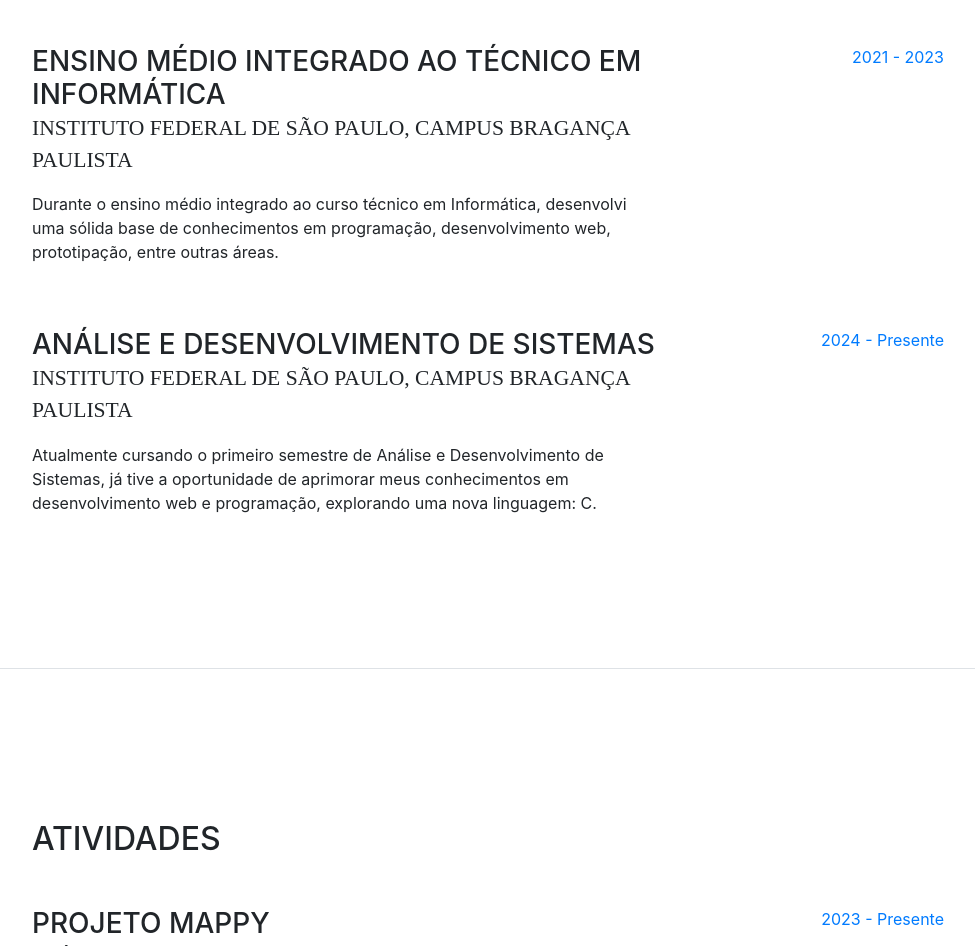
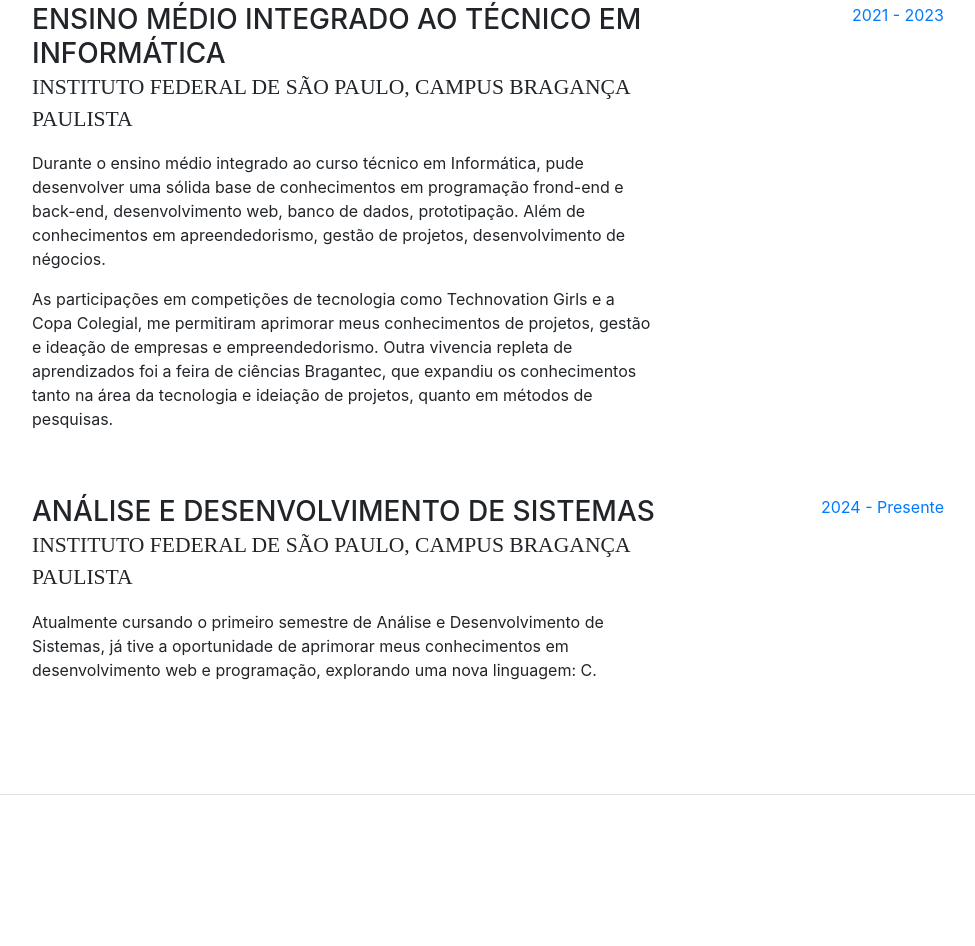
Before and after one commit to nicolysouzas/meu-curriculo, a website with bundled scripts: page index.html in a window 1280 px wide. Shown: the part 931-1877 px from the top of the page, without its empty margins (288-1263 px from the left). Built offline with nearby package versions, Linux system fonts and the light colour scheme; a web font is replaced by a local one.

Commit message:
Update index.html

```diff
--- a/index.html
+++ b/index.html
@@ -30,7 +30,7 @@
 
     <nav class="navbar navbar-expand-lg navbar-dark bg-primary fixed-top" id="sideNav">
       <a class="navbar-brand js-scroll-trigger" href="#page-top">
-        <span class="d-block d-lg-none">Nicoly Souza</span>
+        <span class="d-block d-lg-none">Nicoly Cristina de Souza Silva</span>
         <span class="d-none d-lg-block">
           <img class="img-fluid img-profile rounded-circle mx-auto mb-2" src="img/perfil1.jpg" width="500" height="500">
         </span>
@@ -99,7 +99,8 @@
             <div class="resume-content mr-auto">
               <h3 class="mb-0">Ensino médio integrado ao técnico em informática</h3>
               <div class="subheading mb-3"> Instituto Federal de São Paulo, campus Bragança Paulista</div>
-              <p>Durante o ensino médio integrado ao curso técnico em Informática, desenvolvi uma sólida base de conhecimentos em programação, desenvolvimento web, prototipação, entre outras áreas.</p>
+              <p>Durante o ensino médio integrado ao curso técnico em Informática, pude desenvolver uma sólida base de conhecimentos em programação frond-end e back-end, desenvolvimento web, banco de dados, prototipação. Além de conhecimentos em apreendedorismo, gestão de projetos, desenvolvimento de négocios. </p>
+              <p>As participações em competições de tecnologia como Technovation Girls e a Copa Colegial, me permitiram aprimorar meus conhecimentos de projetos, gestão e ideação de empresas e empreendedorismo. Outra vivencia repleta de aprendizados foi a feira de ciências Bragantec, que expandiu os conhecimentos tanto na área da tecnologia e ideiação de projetos, quanto em métodos de pesquisas. </p>
             </div>
             <div class="resume-date text-md-right">
               <span class="text-primary">2021 - 2023</span>
```
